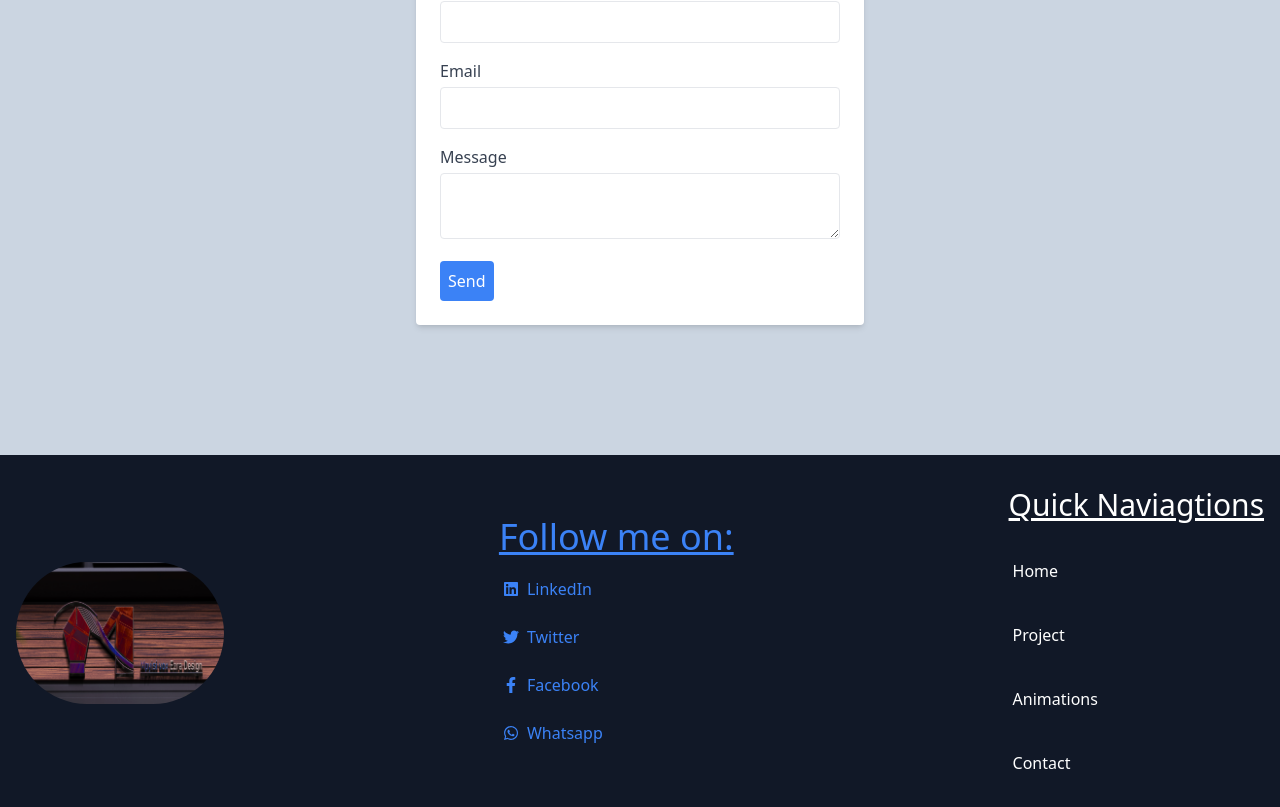
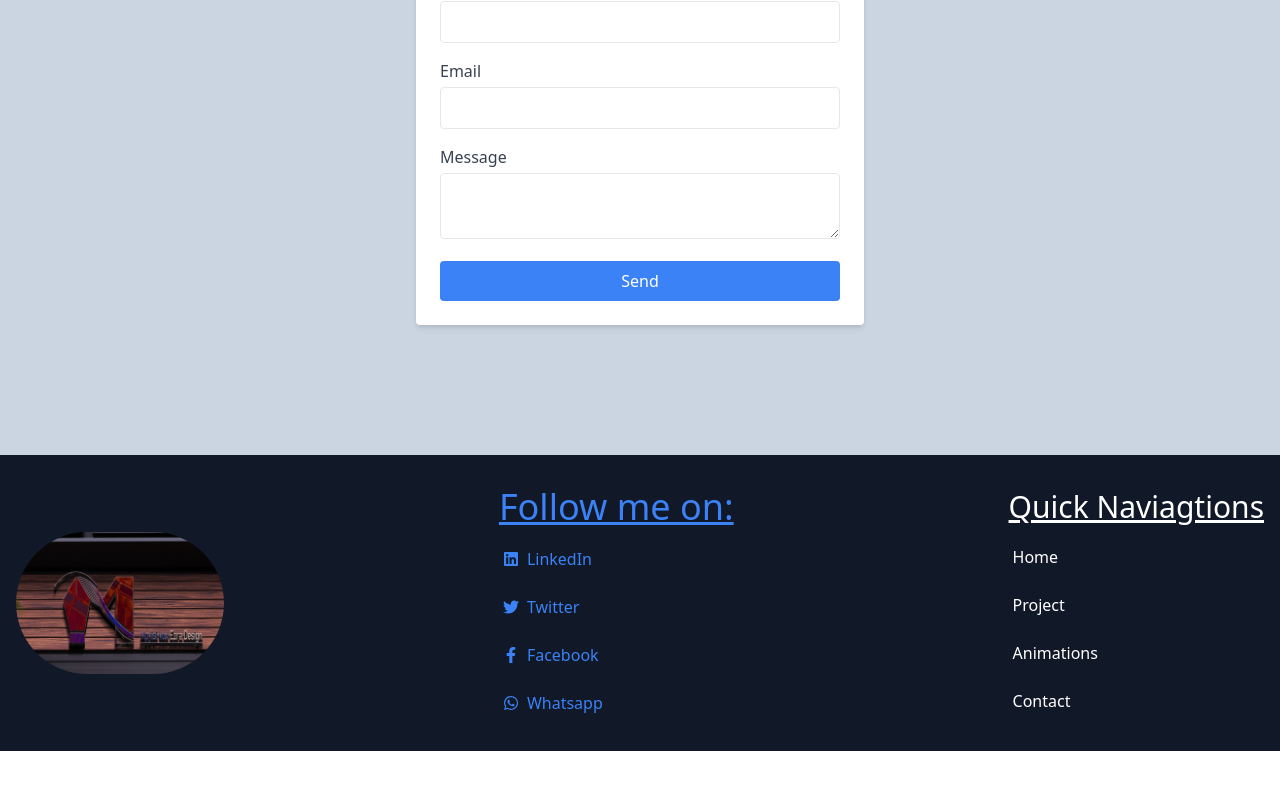
Before and after one commit to dveloper-Elisa/EzraPortfolio, a React (Create React App) app: page / in a window 1280 px wide. Shown: the part 3685-4492 px from the top of the page. After the commit the page ends 4436 px from the top, so only its background shows below. Built offline with nearby package versions, Linux system fonts and the light colour scheme.

Commit message:
--ammend

```diff
--- a/src/navigation/footer.jsx
+++ b/src/navigation/footer.jsx
@@ -8,7 +8,7 @@ const Footer = () => {
                     <img src="./vox mok up.jpg" alt="Logo here" className="max-w-52 rounded-full"/>
                 </div>
 
-                <div className="flex flex-col md:flex-row gap-6 md:gap-8 items-center">
+                <div className="flex flex-col md:flex-row items-center">
                     <div className="flex flex-col gap-4">
                         <p className='text-4xl text-blue-500 underline'>Follow me on:</p>
                         <a href="https://www.linkedin.com/in/ezra-sibomana-067176260?utm_source=share&utm_campaign=share_via&utm_content=profile&utm_medium=android_app" target='_blank' rel="noreferrer" className="text-blue-500 hover:text-blue-400 flex flex-row items-center gap-2 transition-colors">
@@ -24,9 +24,9 @@ const Footer = () => {
                             <FaWhatsapp/> Whatsapp
                         </a>
                     </div>
-                    </div>
+                </div>
                 <div className=''>
-                    <ul className="flex flex-col gap-4 md:gap-8 text-white mt-4 md:mt-0">
+                    <ul className="flex flex-col gap-4 text-white mt-4 md:mt-0">
                         <p className='text-3xl text-white underline'>Quick Naviagtions</p>
                         <a href="#home"><li>Home</li></a>
                         <a href="#project"><li>Project</li></a>
--- a/src/pages/contact.jsx
+++ b/src/pages/contact.jsx
@@ -77,7 +77,7 @@ const ContactForm = () => {
                         className="mt-1 p-2 border rounded w-full"
                     ></textarea>
                 </div>
-                <button type="submit" className="bg-blue-500 text-white p-2 rounded w-full md:w-auto">Send</button>
+                <button type="submit" className="bg-blue-500 text-white p-2 rounded w-full">Send</button>
             </form>
         </div>
     );
```
